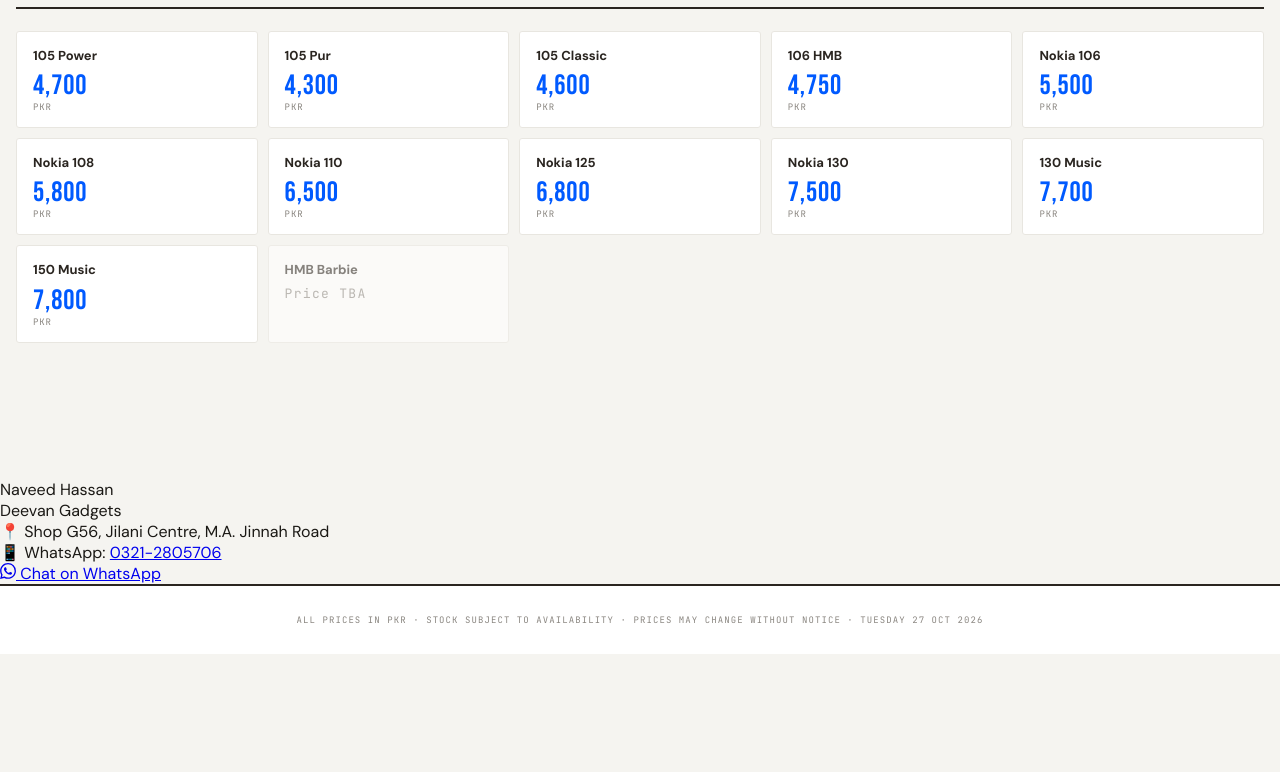
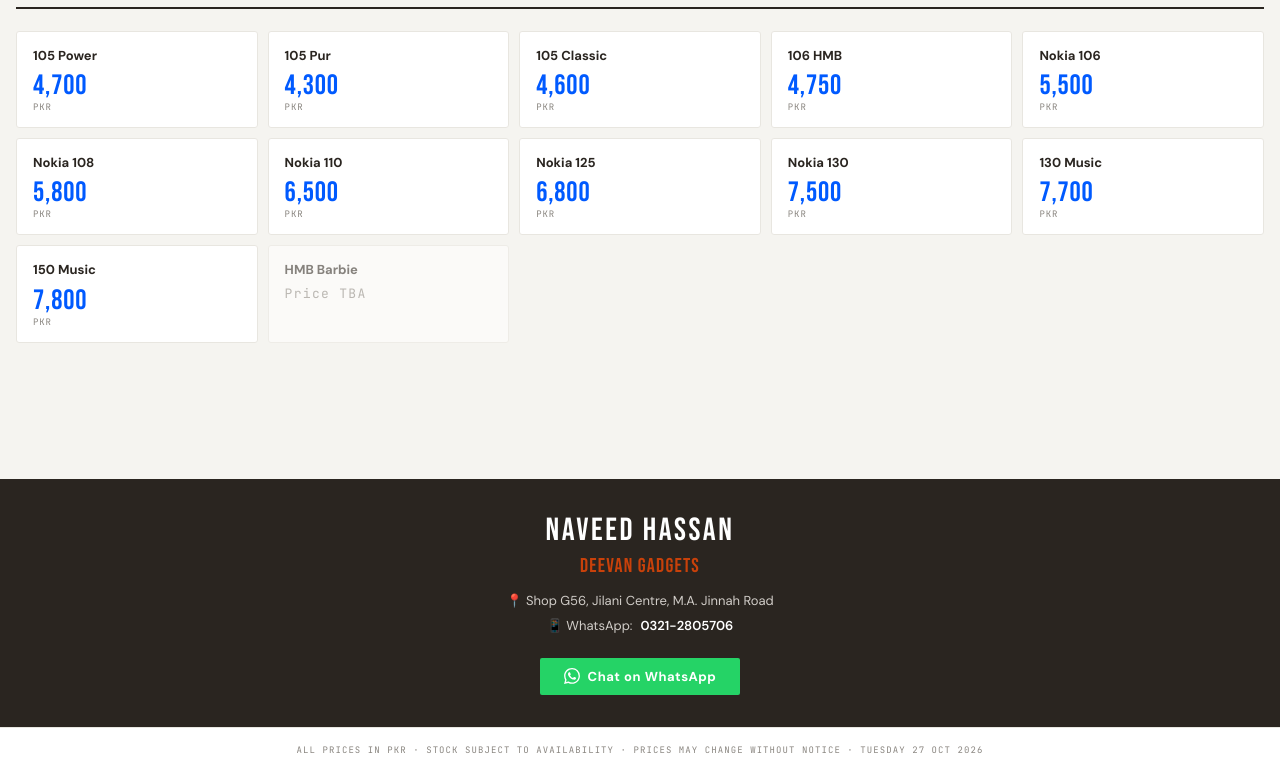
Before and after one commit to nhhingor/deevan.gadgets, a plain HTML site: page index.html in a window 1280 px wide. Shown: the part 6973-7745 px from the top of the page. Before the commit the page ends 7627 px from the top, so only its background shows below. Drawn offline with Linux system fonts and the light colour scheme.

Commit message:
Update index.html

```diff
--- a/index.html
+++ b/index.html
@@ -329,12 +329,73 @@
   .scroll-top:hover { background: var(--accent); box-shadow: 3px 3px 0 var(--ink); }
 
   /* ---- FOOTER ---- */
+  .contact-bar {
+    position: relative;
+    z-index: 5;
+    background: var(--ink);
+    color: #fff;
+    padding: 32px 20px;
+    text-align: center;
+  }
+  .contact-name {
+    font-family: 'Bebas Neue', sans-serif;
+    font-size: 32px;
+    letter-spacing: 0.08em;
+    color: #fff;
+    margin-bottom: 4px;
+  }
+  .contact-store {
+    font-family: 'Bebas Neue', sans-serif;
+    font-size: 20px;
+    letter-spacing: 0.06em;
+    color: var(--accent);
+    margin-bottom: 14px;
+  }
+  .contact-details {
+    display: flex;
+    justify-content: center;
+    gap: 24px;
+    flex-wrap: wrap;
+    margin-bottom: 8px;
+  }
+  .contact-item {
+    display: flex;
+    align-items: center;
+    gap: 8px;
+    font-family: 'DM Sans', sans-serif;
+    font-size: 13px;
+    color: #d1cdc8;
+  }
+  .contact-item a {
+    color: #fff;
+    text-decoration: none;
+    font-weight: 600;
+  }
+  .contact-item a:hover { color: var(--accent); }
+  .wa-btn {
+    display: inline-flex;
+    align-items: center;
+    gap: 8px;
+    margin-top: 16px;
+    background: #25d366;
+    color: #fff;
+    font-family: 'DM Sans', sans-serif;
+    font-size: 13px;
+    font-weight: 700;
+    padding: 10px 24px;
+    border-radius: 2px;
+    text-decoration: none;
+    letter-spacing: 0.04em;
+    transition: background 0.18s;
+  }
+  .wa-btn:hover { background: #1ebe5d; }
+
   footer {
     position: relative;
     z-index: 5;
     text-align: center;
-    padding: 28px 20px;
-    border-top: 2px solid var(--ink);
+    padding: 16px 20px;
+    border-top: 1px solid var(--border);
     font-family: 'JetBrains Mono', monospace;
     font-size: 9px;
     letter-spacing: 0.12em;
```
